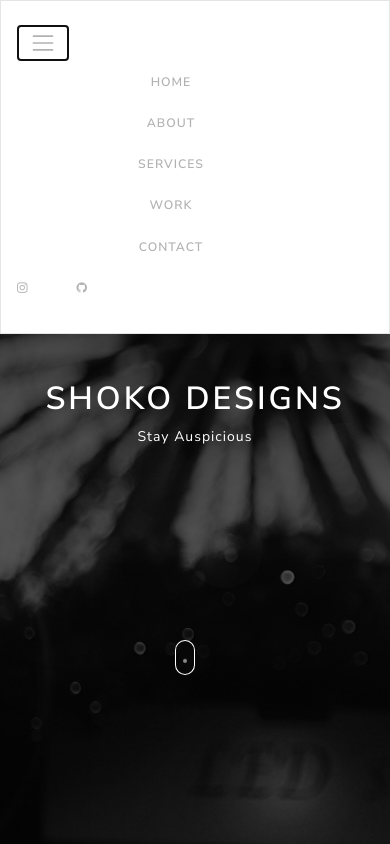
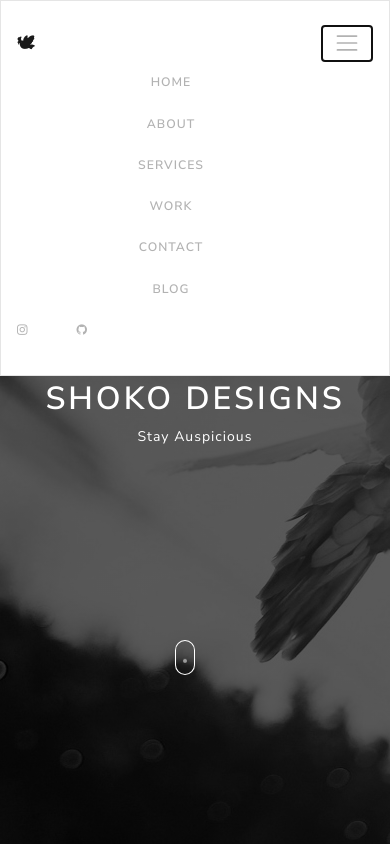
Before and after one commit to Shoko-Designs/shoko-designs.github.io, a website: page index.html in a window 390 px wide. Both pictures are taken after a click on the button "Toggle navigation". Shown: the top 844 px of the page. Drawn offline with nearby package versions, Linux system fonts and the light colour scheme.

Commit message:
Added custom image for mobile background

```diff
--- a/css/main.css
+++ b/css/main.css
@@ -13,6 +13,19 @@
   background-attachment: fixed;
   background-size: cover;
   color: #fff;
+}
+
+@media (max-width: 600px) {
+  .header {
+    background:
+      /* top, transparent red, faked with gradient */
+      linear-gradient(
+        rgba(0, 0, 0, 0.65),
+        rgba(0, 0, 0, 0.65)
+      ),
+      /* bottom, image */
+      url('../img/bg-mobile.jpg');
+  }
 }
 
 .header h1 {
--- a/index.html
+++ b/index.html
@@ -28,7 +28,7 @@
     <!-- Navbar -->
     <div class="navbar navbar-expand-lg fixed-top navbar-light bg-light justify-content-center">
         <div class="container">
-          <!-- <a href="#" class="navbar-brand mr-0">ShokoDesigns</a> -->
+          <a href="#" class="navbar-brand mr-0">🕊</a>
           <button class="navbar-toggler" type="button" data-toggle="collapse" data-target="#navbarResponsive" aria-controls="navbarResponsive" aria-expanded="false" aria-label="Toggle navigation">
             <span class="navbar-toggler-icon"></span>
           </button>
@@ -51,6 +51,9 @@
               </li>
               <li class="nav-item">
                 <a class="nav-link" href="#contact">Contact</a>
+              </li>
+              <li class="nav-item">
+                <a class="nav-link" href="https://medium.com/@shokoblogs" target="_blank">Blog</a>
               </li>
             </ul>
             <ul class="nav navbar-nav flex-row">
```
Also changed, not shown: img/bg-mobile.jpg (added).
